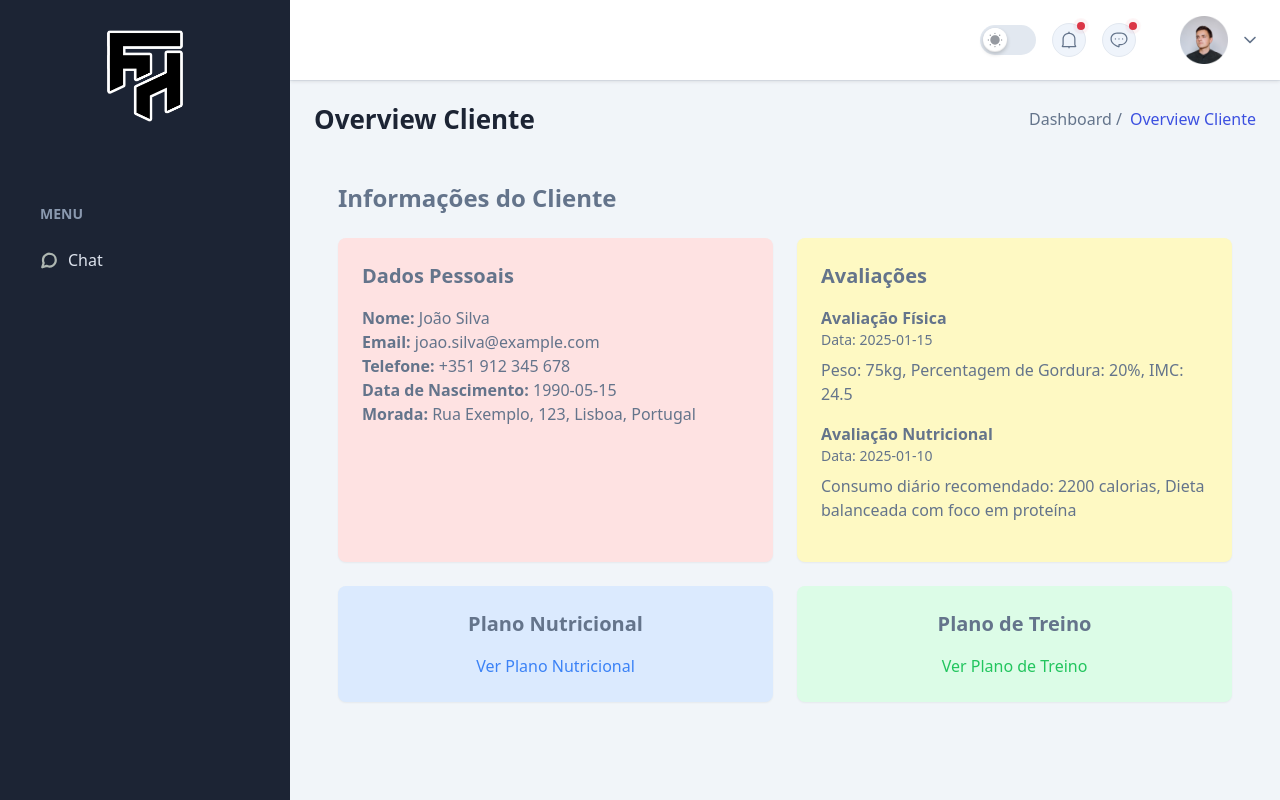
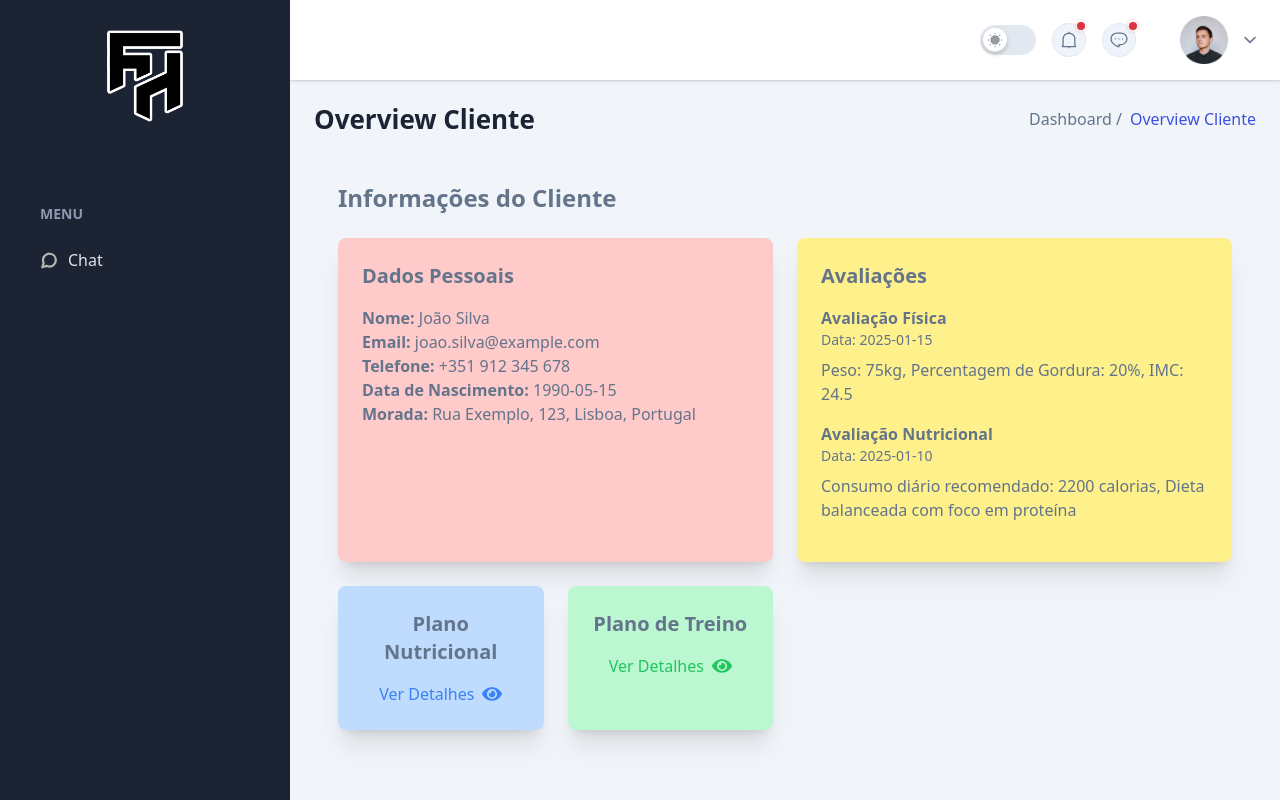
Before and after one commit to vmirfak/dev-fit-hub, a React (Vite) app: page /clientoverview/1 in a window 1280 px wide. Built offline with nearby package versions, Linux system fonts and the light colour scheme.

Commit message:
Minor styling changes.

```diff
--- a/src/pages/Clients/IndividualClientOverview.tsx
+++ b/src/pages/Clients/IndividualClientOverview.tsx
@@ -2,6 +2,7 @@ import { useState } from "react";
 import Breadcrumb from "../../components/Breadcrumbs/Breadcrumb";
 import DefaultLayout from "../../layout/DefaultLoayout";
 import { Link } from "react-router-dom";
+import { FaEye } from "react-icons/fa";
 
 const IndividualClientOverview = () => {
   const [isModalOpen] = useState(false);
@@ -37,7 +38,7 @@ const IndividualClientOverview = () => {
         {/* Grid para Dados Pessoais e Avaliações */}
         <div className="grid grid-cols-1 md:grid-cols-2 gap-6 mb-6">
           {/* Informações Pessoais */}
-          <div className="bg-red-100 dark:bg-red-800 shadow-sm rounded-lg p-6 text-gray-900 dark:text-white">
+          <div className="bg-red-200 dark:bg-red-600 shadow-xl rounded-lg p-6 text-gray-900 dark:text-white">
             <h2 className="text-xl font-semibold mb-4">Dados Pessoais</h2>
             <p>
               <strong>Nome:</strong> {clientData.name}
@@ -57,7 +58,7 @@ const IndividualClientOverview = () => {
           </div>
 
           {/* Secção de Avaliações */}
-          <div className="bg-yellow-100 dark:bg-yellow-600 shadow-sm rounded-lg p-6 text-gray-800 dark:text-white">
+          <div className="bg-yellow-200 dark:bg-yellow-600 shadow-xl rounded-lg p-6 text-gray-800 dark:text-white">
             <h2 className="text-xl font-semibold mb-4">Avaliações</h2>
             {clientEvaluations.length > 0 ? (
               <ul>
@@ -80,26 +81,28 @@ const IndividualClientOverview = () => {
         </div>
 
         {/* Grid para Plano Nutricional e Plano de Treino */}
-        <div className="grid grid-cols-1 md:grid-cols-2 gap-6">
+        <div className="grid grid-cols-2 md:grid-cols-4 gap-6">
           {/* Plano Nutricional */}
-          <div className="bg-blue-100 dark:bg-blue-700 shadow-sm rounded-lg p-6 text-center text-gray-800 dark:text-white">
+          <div className="bg-blue-200 dark:bg-blue-600 shadow-xl rounded-lg p-6 text-center text-gray-800 dark:text-white flex flex-col items-center ">
             <h3 className="text-xl font-semibold mb-4">Plano Nutricional</h3>
             <Link
               to={`/foodplanoverview/${clientData.id}`}
-              className="text-blue-500 dark:text-blue-300 hover:text-blue-700 dark:hover:text-blue-400"
+              className="text-blue-500 dark:text-blue-300 hover:text-blue-700 flex items-center dark:hover:text-blue-200"
             >
-              Ver Plano Nutricional
+              Ver Detalhes
+              <FaEye title="Detalhes do Cliente" className="h-5 w-5 ml-2" />
             </Link>
           </div>
 
           {/* Plano de Treino */}
-          <div className="bg-green-100 dark:bg-green-700 shadow-sm rounded-lg p-6 text-center text-gray-800 dark:text-white">
+          <div className="bg-green-200 dark:bg-green-600 shadow-xl rounded-lg p-6 text-center text-gray-800 dark:text-white flex flex-col items-center ">
             <h3 className="text-xl font-semibold mb-4">Plano de Treino</h3>
             <Link
               to={`/exerciseplanoverview/${clientData.id}`}
-              className="text-green-500 dark:text-green-300 hover:text-green-700 dark:hover:text-green-400"
+              className="text-green-500 dark:text-green-200 hover:text-green-700 flex items-center dark:hover:text-green-200"
             >
-              Ver Plano de Treino
+              Ver Detalhes
+              <FaEye title="Detalhes do Cliente" className="h-5 w-5 ml-2" />
             </Link>
           </div>
         </div>
--- a/src/pages/Evaluations/ProEvaluations.tsx
+++ b/src/pages/Evaluations/ProEvaluations.tsx
@@ -39,7 +39,7 @@ const ProEvaluations = () => {
       <div className="p-4 bg-white shadow-md rounded-lg dark:bg-boxdark">
         <h2 className="text-xl font-bold mb-4">Lista de Avaliações</h2>
         <div className="max-w-full overflow-x-auto">
-          <table className="w-full table-auto">
+          <table className="w-full table-auto ">
             <thead>
               <tr className="bg-gray-2 text-left dark:bg-meta-4">
                 <th className="min-w-[220px] py-4 px-4 font-medium text-black dark:text-white xl:pl-11">
```
